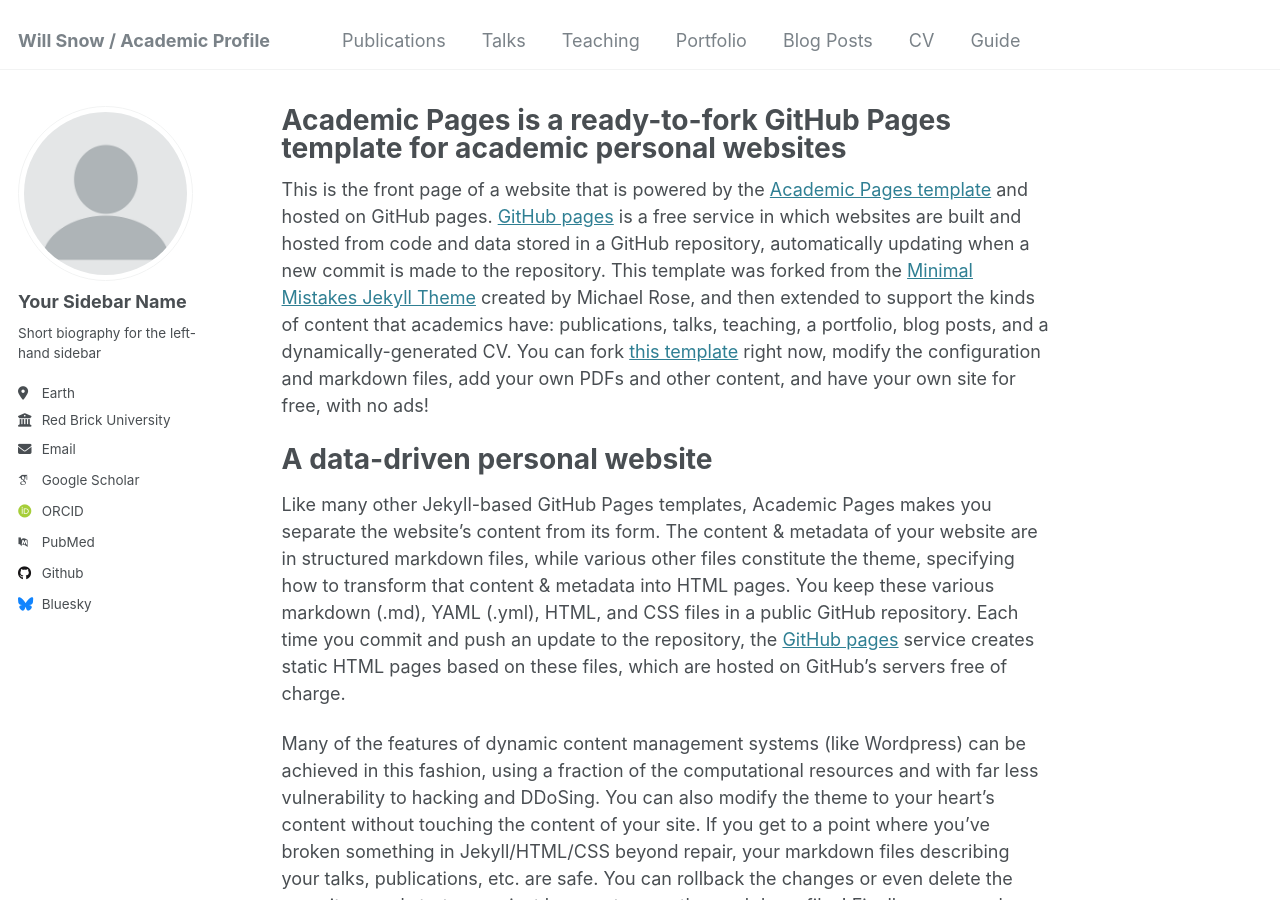
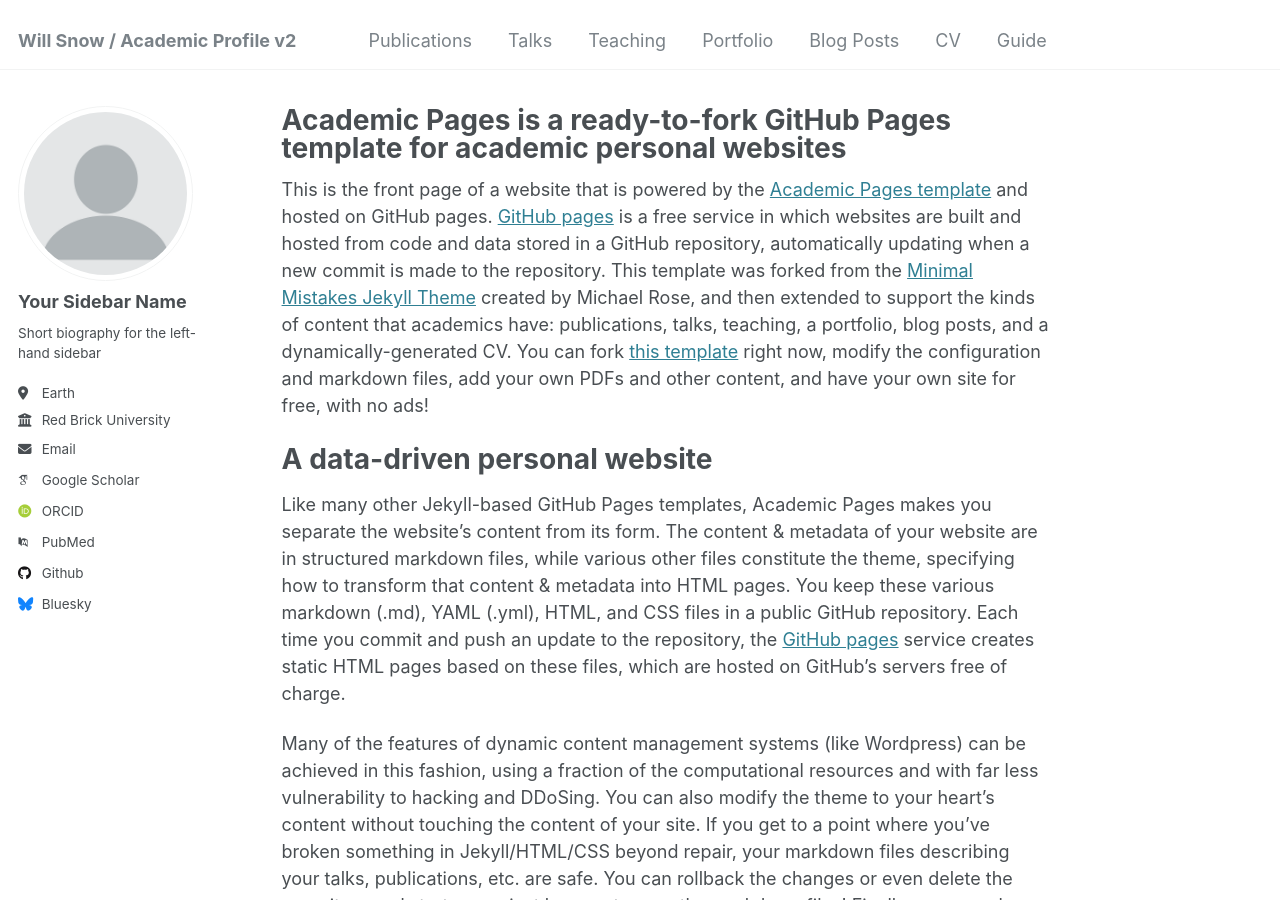
Before and after one commit to wdsnow66/wdsnow66.github.io, a Jekyll site: the page built from _pages/about.md, in a window 1280 px wide and 900 px high. Built offline with Jekyll 4.4.1, drawn with Linux system fonts in a browser that asks for light colours; some web fonts are replaced.

```diff
--- a/_config.yml
+++ b/_config.yml
@@ -9,7 +9,7 @@
 
 # Basic Site Settings
 locale                   : "en-US"
-title                    : "Will Snow / Academic Profile"
+title                    : "Will Snow / Academic Profile v2"
 title_separator          : "-"
 name                     : &name "Will Snow"
 description              : &description "academic profile example, still working on it"
```
